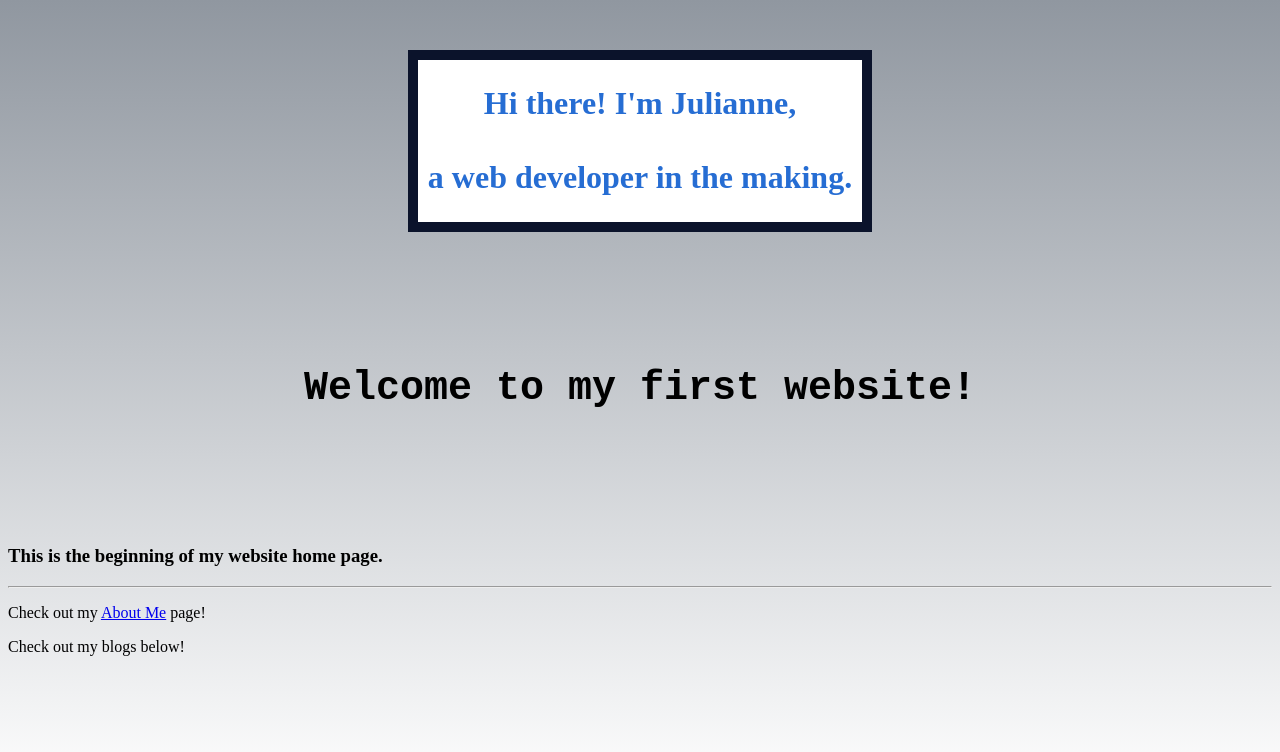
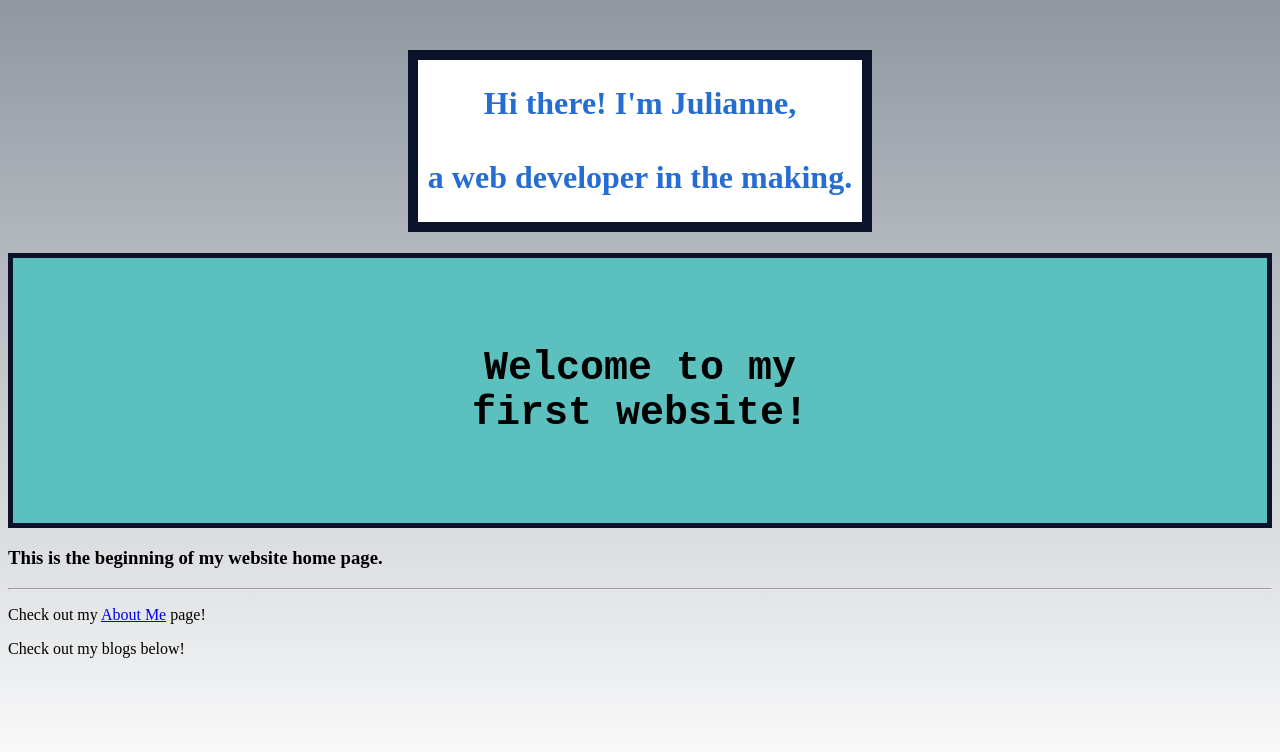
Before and after one commit to julianne-mccoun/julianne-mccoun.github.io, a plain HTML site: page index.html in a window 1280 px wide. Drawn offline with Linux system fonts and the light colour scheme.

Commit message:
This commit will change the background color of h3 and add a black border

```diff
--- a/index.html
+++ b/index.html
@@ -14,9 +14,9 @@
       <br>
         a web developer in the making. </h1>
     </div>
-
+<div class="thinner-black-border max-blue-green-background">
     <h2> Welcome to my first website!</h2>
-
+</div>
     <h3> This is the beginning of my website home page.</h3>
 <hr>
     <div>
--- a/styles/main.css
+++ b/styles/main.css
@@ -24,6 +24,11 @@
     border-width: 10px;
     border-style: solid;
 }
+.thinner-black-border {
+    border-color: #0b132b;
+    border-width: 5px;
+    border-style: solid;
+}
 
 
 
@@ -44,8 +49,12 @@ h2 {
     font-family: monospace, cursive;
     font-size: 250%;
     text-align: center;
-    padding-top: 8%;
-    padding-bottom: 8%;
+    padding-top: 3%;
+    padding-bottom: 3%;
+    margin-top: 50px;
+    margin-bottom: 50px;
+    margin-left: 400px;
+    margin-right: 400px;
 }
 
 h3 {
```
